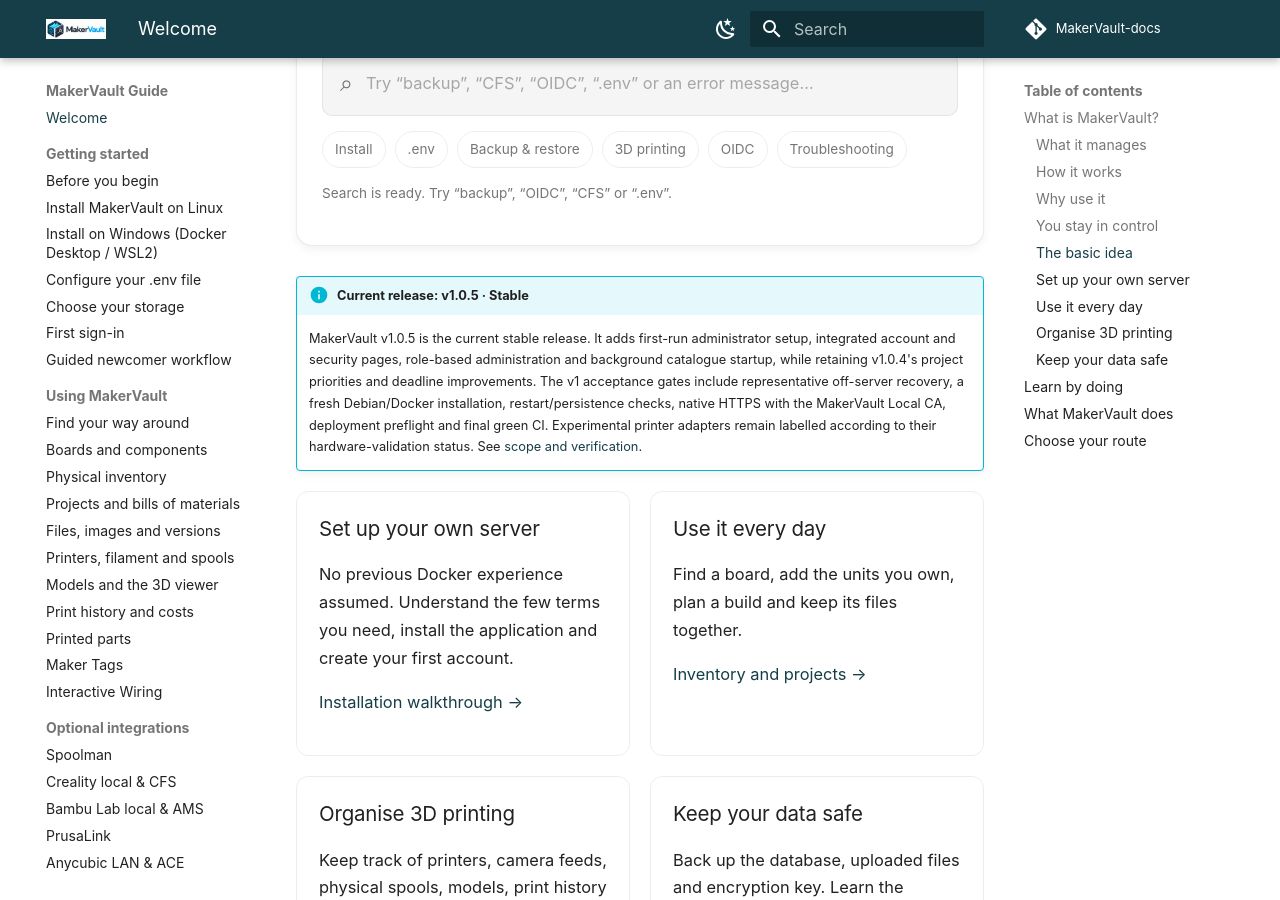
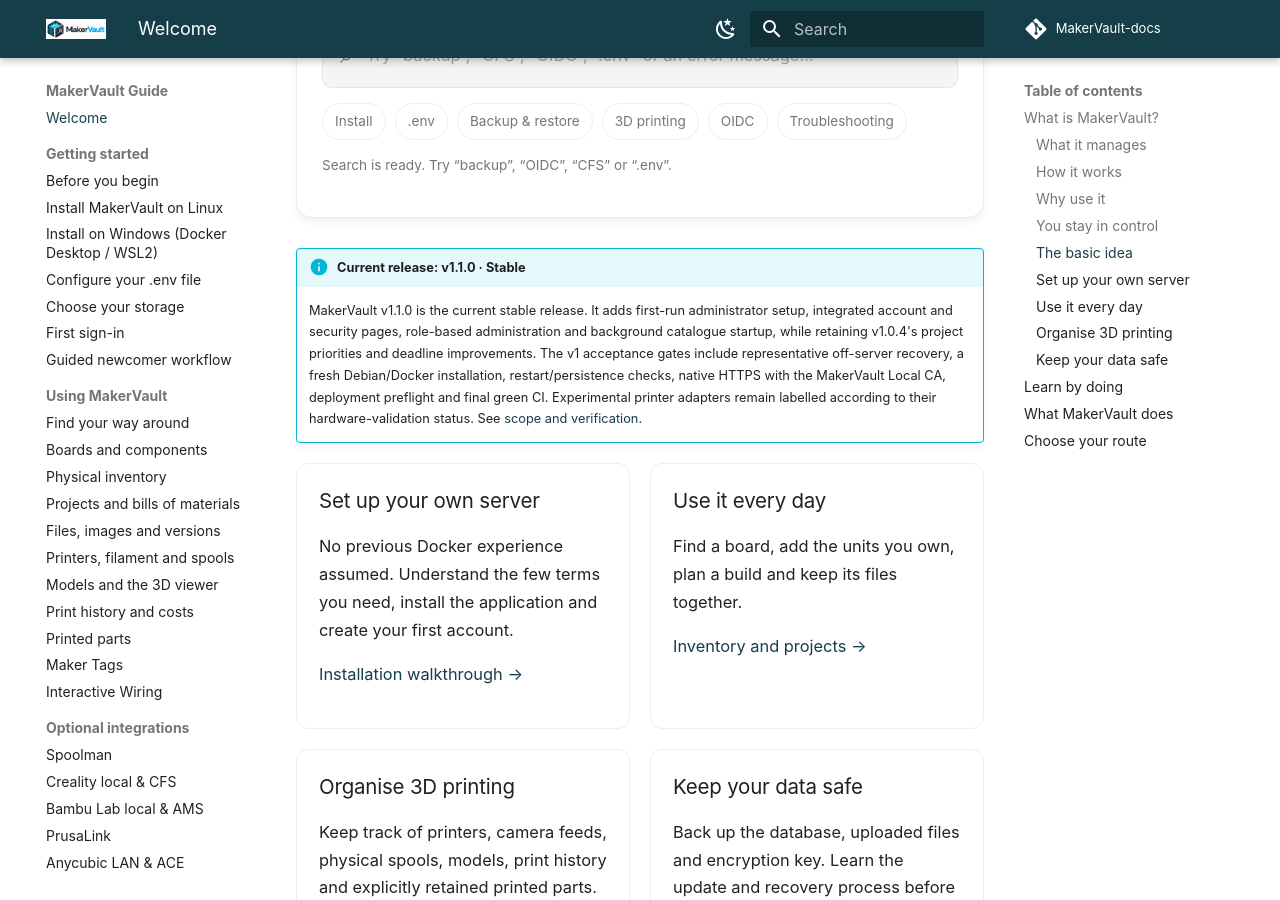
Before and after one commit to gavrd7/MakerVault-docs, an MkDocs documentation site: the page built from docs/guide/index.md, in a window 1280 px wide and 900 px high, scrolled down 2295 px. Built offline with MkDocs 1.6.1 and Material for MkDocs 9.7.7, drawn with Linux system fonts in a browser that asks for light colours; comment, search, counter and statistics services are not loaded; some of the changed text lies outside the part shown.

Commit message:
docs: stage v1.1.0 publication references and release highlights

```diff
--- a/docs/guide/index.md
+++ b/docs/guide/index.md
@@ -9,7 +9,7 @@
 [Follow the guided workflow](getting-started/first-project.md){ .md-button }
 </div>
 
-**New in v1.0.5:** unified User Account / Security settings, role-based administration, first-run administrator setup and safe `.env` secret generation. The current stable image is v1.0.5.
+**New in v1.1.0:** more reliable background catalogue enrichment, restart-safe checkpoints and improved printer metadata retries. The current stable image is v1.1.0.
 
 ## What is MakerVault?
 
@@ -87,8 +87,8 @@
   <div id="guide-search-results" class="guide-search__results" data-guide-search-results></div>
 </div>
 
-!!! info "Current release: v1.0.5 · Stable"
-    MakerVault v1.0.5 is the current stable release. It adds first-run administrator setup, integrated account and security pages, role-based administration and background catalogue startup, while retaining v1.0.4's project priorities and deadline improvements. The v1 acceptance gates include representative off-server recovery, a fresh Debian/Docker installation, restart/persistence checks, native HTTPS with the MakerVault Local CA, deployment preflight and final green CI. Experimental printer adapters remain labelled according to their hardware-validation status. See [scope and verification](reference/about.md).
+!!! info "Current release: v1.1.0 · Stable"
+    MakerVault v1.1.0 is the current stable release. It adds first-run administrator setup, integrated account and security pages, role-based administration and background catalogue startup, while retaining v1.0.4's project priorities and deadline improvements. The v1 acceptance gates include representative off-server recovery, a fresh Debian/Docker installation, restart/persistence checks, native HTTPS with the MakerVault Local CA, deployment preflight and final green CI. Experimental printer adapters remain labelled according to their hardware-validation status. See [scope and verification](reference/about.md).
 
 <div class="guide-grid" markdown>
 <div class="guide-card" markdown>
```
